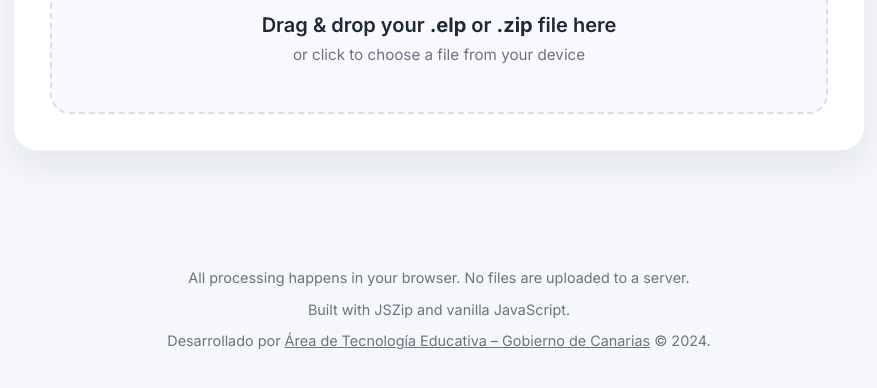
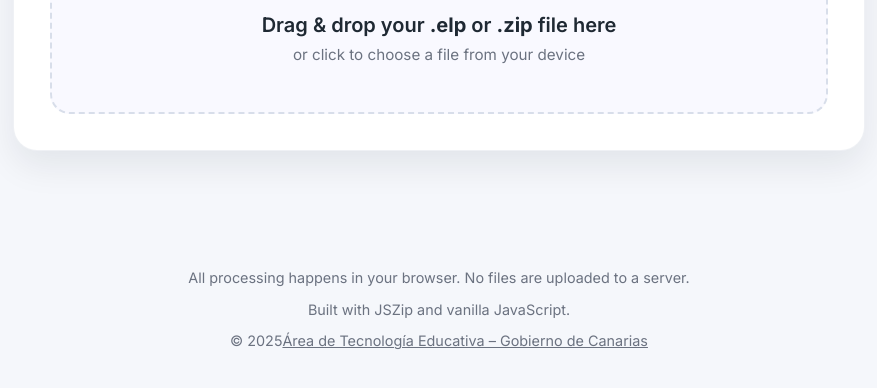
Before and after one commit to ateeducacion/elp-validator, a website: page index.html in a window 1280 px wide. Shown: the part 284-672 px from the top of the page, without its empty margins (201-1078 px from the left). Drawn offline with nearby package versions, Linux system fonts and the light colour scheme.

Commit message:
Changed year

```diff
--- a/index.html
+++ b/index.html
@@ -147,7 +147,7 @@
     <footer class="app-footer">
         <p>All processing happens in your browser. No files are uploaded to a server.</p>
         <p class="small-print">Built with JSZip and vanilla JavaScript.</p>
-        <p class="credits">Desarrollado por <a href="https://www3.gobiernodecanarias.org/medusa/ecoescuela/ate" target="_blank" rel="noopener noreferrer">Área de Tecnología Educativa &ndash; Gobierno de Canarias</a> &copy; 2024.</p>
+        <p class="credits">&copy; 2025<a href="https://www3.gobiernodecanarias.org/medusa/ecoescuela/ate" target="_blank" rel="noopener noreferrer">Área de Tecnología Educativa &ndash; Gobierno de Canarias</a></p>
     </footer>
 
     <script src="https://cdnjs.cloudflare.com/ajax/libs/jszip/3.10.1/jszip.min.js" crossorigin="anonymous" referrerpolicy="no-referrer"></script>
```
